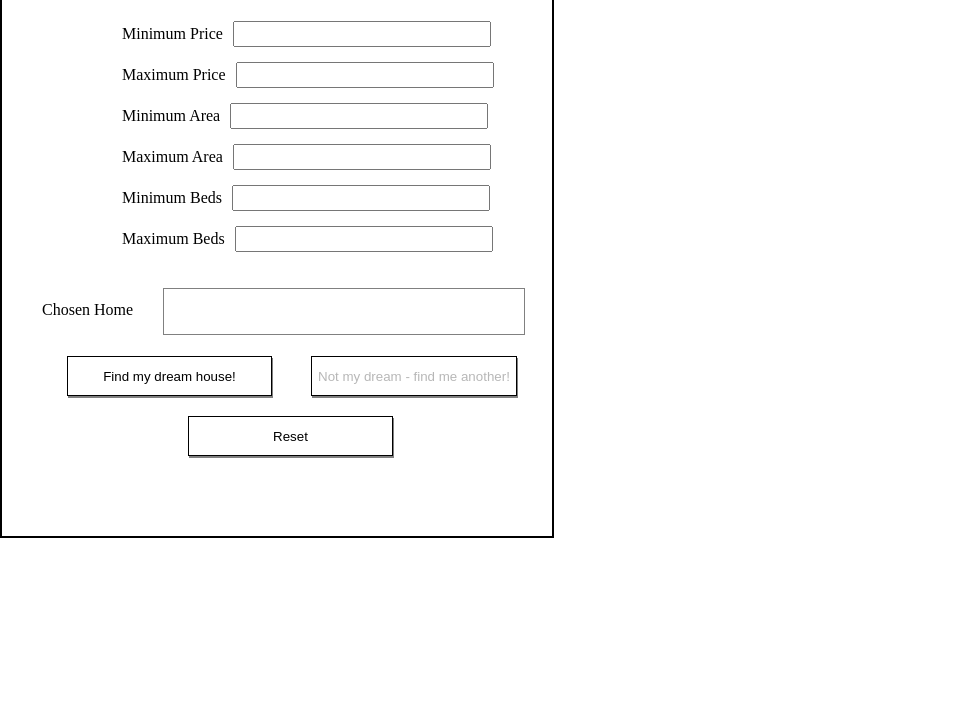
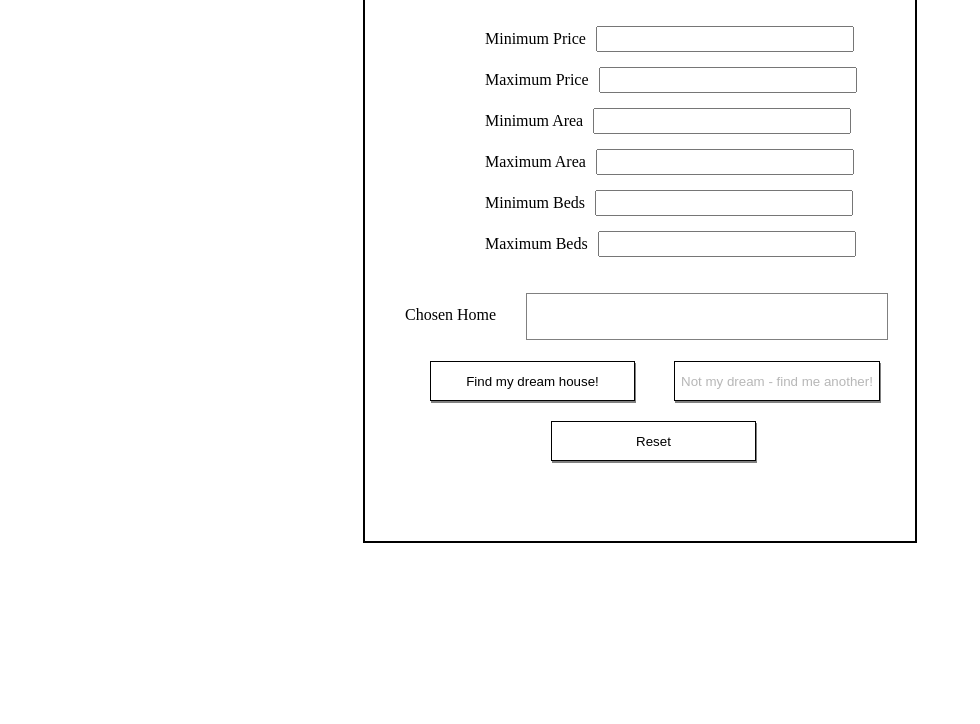
Before and after one commit to dpsoccerdude101/Oleg-Savka-Personal-Site, a plain HTML site: page Real-Estate-Listings.html in a window 1280 px wide. Shown: the part 76-800 px from the top of the page, without its empty margins (0-980 px from the left). Drawn offline with Linux system fonts and the light colour scheme.

Commit message:
Update Real-Estate-Listings.css

```diff
--- a/Real-Estate-Listings.css
+++ b/Real-Estate-Listings.css
@@ -14,6 +14,8 @@ html, body{
     "chosenHome chosenHome chosenHome"
     "buttons buttons buttons";
     border: 2px solid black;
+    align-content: center;
+    margin: 5px auto 0 auto;
 }
 .grid-container>header {
     grid-area: header;
```
